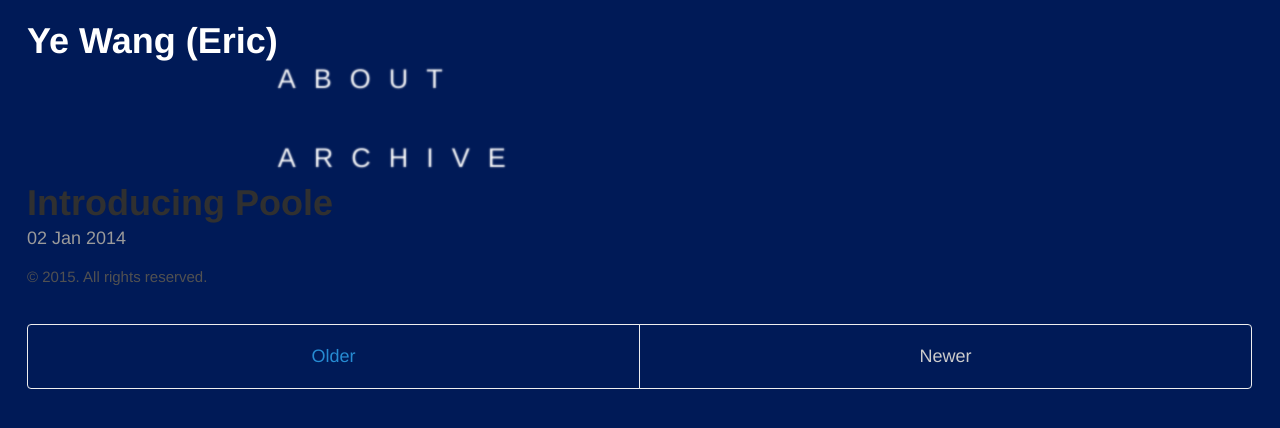
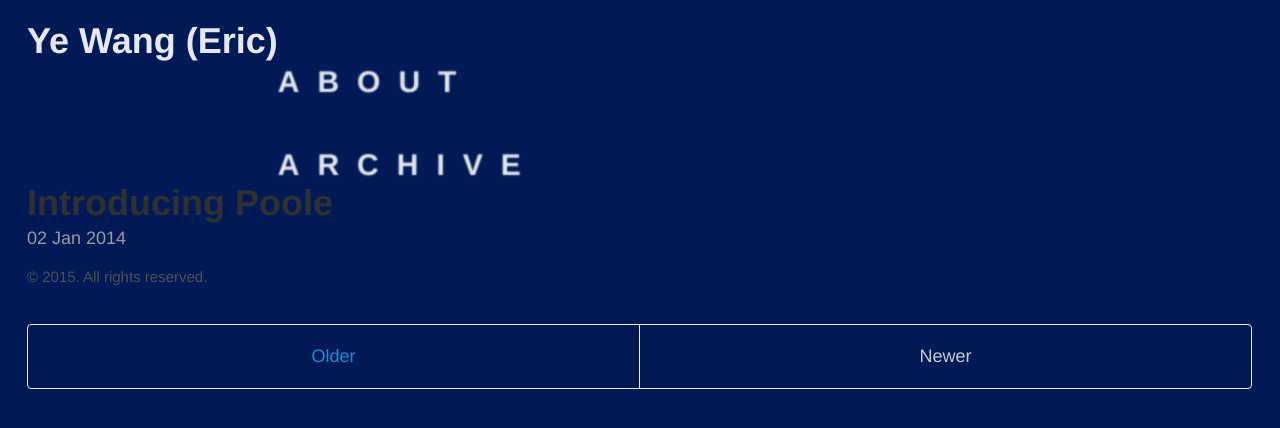
Before and after one commit to ericyewang/ericyewang.github.io, a Jekyll site: the page built from index.html, in a window 1280 px wide. Shown: the top 428 px of the page. Built offline with Jekyll 4.4.1, drawn with Linux system fonts in a browser that asks for light colours; the list of posts is cut into pages by our own code.

Commit message:
Update _masthead.scss

```diff
--- a/_sass/_masthead.scss
+++ b/_sass/_masthead.scss
@@ -4,15 +4,17 @@
 
 .masthead {
 	position: fixed;
-  padding-top:    1rem;
-  padding-bottom: 1rem;
-  margin-bottom: 3rem;
+	z-index: 9999;
+	padding-top:    1rem;
+	padding-bottom: 1rem;
+	margin-bottom: 3rem;
 }
 
 .masthead-title {
   margin-top: 0;
   margin-bottom: 0;
   color: #505050;
+  opacity: 0.9;
   font-size: 2rem;
   display: block;
   a {
@@ -38,13 +40,6 @@
 	text-shadow: 0rem 0rem 0.1rem #fff;
 	padding-left: 1rem;
 }
-
-  small {
-    font-size: 75%;
-    font-weight: 400;
-    color: #c0c0c0;
-    letter-spacing: 0;
-  }
 }
 
 .masthead-title:hover {
```
